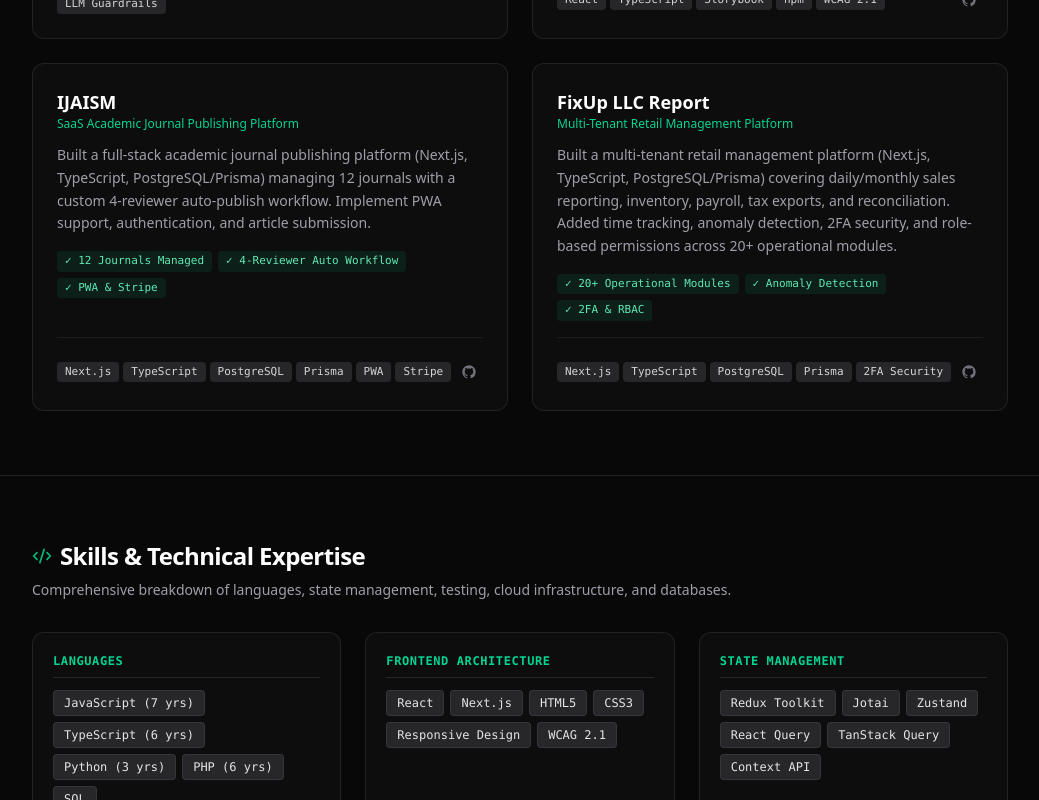
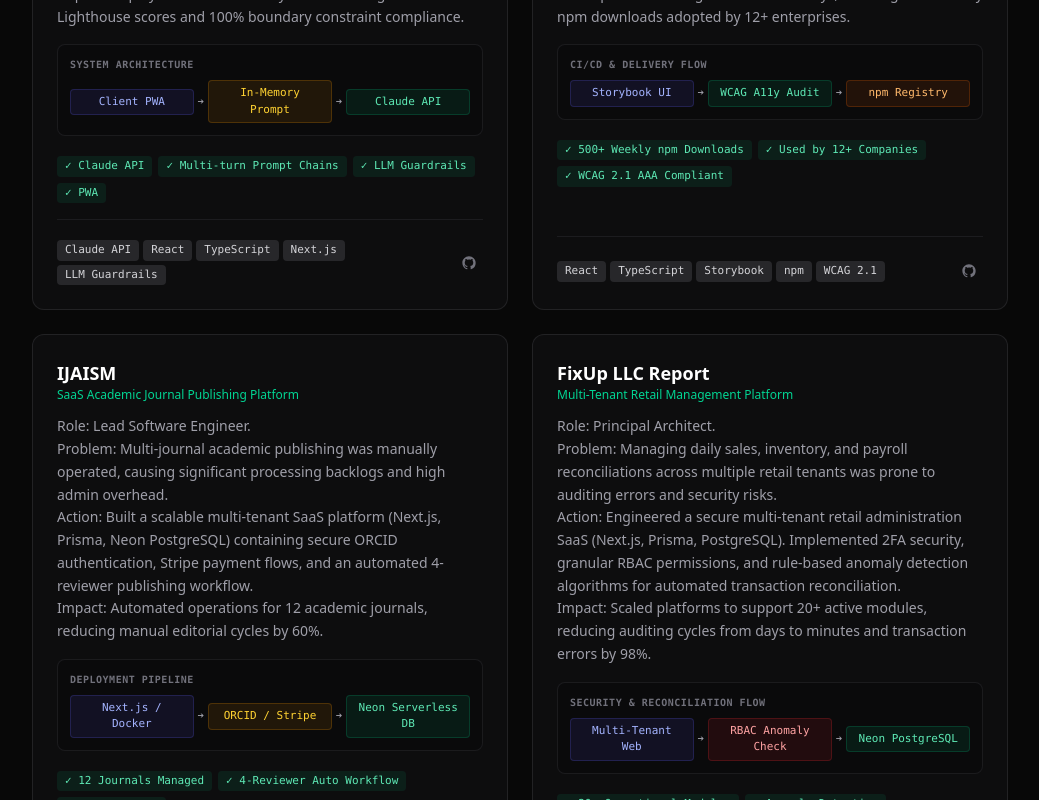
Before and after one commit to Koushik-Saha/koushik-web, a Next.js app: page / in a window 1280 px wide. Shown: the part 3580-4380 px from the top of the page, without its empty margins (120-1159 px from the left). Built offline with nearby package versions, Linux system fonts and the light colour scheme; no server answers; the database is empty.

Commit message:
feat: restructure projects into metric-driven case studies with visual system diagrams

```diff
--- a/components/ProjectsSection.tsx
+++ b/components/ProjectsSection.tsx
@@ -5,6 +5,94 @@
 import { Layers, ExternalLink, Sparkles } from 'lucide-react';
 import { GithubIcon } from '@/components/Icons';
 import { RESUME_DATA } from '@/data/resume';
+
+function ProjectArchitecture({ id }: { id: string }) {
+  if (id === 'mindreframe') {
+    return (
+      <div className="mt-4 p-3 bg-zinc-100 dark:bg-zinc-950/60 border border-zinc-200/50 dark:border-zinc-800/60 rounded-lg space-y-2">
+        <p className="text-[10px] uppercase font-mono tracking-wider font-bold text-zinc-500">System Architecture</p>
+        <div className="flex items-center justify-between gap-1 text-[11px] font-mono">
+          <div className="px-2 py-1 rounded bg-indigo-500/10 text-indigo-700 dark:text-indigo-300 border border-indigo-500/20 text-center flex-1">
+            Client PWA
+          </div>
+          <span className="text-zinc-400">➔</span>
+          <div className="px-2 py-1 rounded bg-amber-500/10 text-amber-700 dark:text-amber-300 border border-amber-500/20 text-center flex-1" title="Avoids RAG search latency">
+            In-Memory Prompt
+          </div>
+          <span className="text-zinc-400">➔</span>
+          <div className="px-2 py-1 rounded bg-emerald-500/10 text-emerald-700 dark:text-emerald-300 border border-emerald-500/20 text-center flex-1">
+            Claude API
+          </div>
+        </div>
+      </div>
+    );
+  }
+
+  if (id === 'codemen-ui') {
+    return (
+      <div className="mt-4 p-3 bg-zinc-100 dark:bg-zinc-950/60 border border-zinc-200/50 dark:border-zinc-800/60 rounded-lg space-y-2">
+        <p className="text-[10px] uppercase font-mono tracking-wider font-bold text-zinc-500">CI/CD & Delivery Flow</p>
+        <div className="flex items-center justify-between gap-1 text-[11px] font-mono">
+          <div className="px-2 py-1 rounded bg-indigo-500/10 text-indigo-700 dark:text-indigo-300 border border-indigo-500/20 text-center flex-1">
+            Storybook UI
+          </div>
+          <span className="text-zinc-400">➔</span>
+          <div className="px-2 py-1 rounded bg-emerald-500/10 text-emerald-700 dark:text-emerald-300 border border-emerald-500/20 text-center flex-1">
+            WCAG A11y Audit
+          </div>
+          <span className="text-zinc-400">➔</span>
+          <div className="px-2 py-1 rounded bg-orange-500/10 text-orange-700 dark:text-orange-300 border border-orange-500/20 text-center flex-1">
+            npm Registry
+          </div>
+        </div>
+      </div>
+    );
+  }
+
+  if (id === 'ijaism') {
+    return (
+      <div className="mt-4 p-3 bg-zinc-100 dark:bg-zinc-950/60 border border-zinc-200/50 dark:border-zinc-800/60 rounded-lg space-y-2">
+        <p className="text-[10px] uppercase font-mono tracking-wider font-bold text-zinc-500">Deployment Pipeline</p>
+        <div className="flex items-center justify-between gap-1 text-[11px] font-mono">
+          <div className="px-2 py-1 rounded bg-indigo-500/10 text-indigo-700 dark:text-indigo-300 border border-indigo-500/20 text-center flex-1">
+            Next.js / Docker
+          </div>
+          <span className="text-zinc-400">➔</span>
+          <div className="px-2 py-1 rounded bg-amber-500/10 text-amber-700 dark:text-amber-300 border border-amber-500/20 text-center flex-1">
+            ORCID / Stripe
+          </div>
+          <span className="text-zinc-400">➔</span>
+          <div className="px-2 py-1 rounded bg-emerald-500/10 text-emerald-700 dark:text-emerald-300 border border-emerald-500/20 text-center flex-1">
+            Neon Serverless DB
+          </div>
+        </div>
+      </div>
+    );
+  }
+
+  if (id === 'fixup-report') {
+    return (
+      <div className="mt-4 p-3 bg-zinc-100 dark:bg-zinc-950/60 border border-zinc-200/50 dark:border-zinc-800/60 rounded-lg space-y-2">
+        <p className="text-[10px] uppercase font-mono tracking-wider font-bold text-zinc-500">Security & Reconciliation Flow</p>
+        <div className="flex items-center justify-between gap-1 text-[11px] font-mono">
+          <div className="px-2 py-1 rounded bg-indigo-500/10 text-indigo-700 dark:text-indigo-300 border border-indigo-500/20 text-center flex-1">
+            Multi-Tenant Web
+          </div>
+          <span className="text-zinc-400">➔</span>
+          <div className="px-2 py-1 rounded bg-red-500/10 text-red-700 dark:text-red-300 border border-red-500/20 text-center flex-1">
+            RBAC Anomaly Check
+          </div>
+          <span className="text-zinc-400">➔</span>
+          <div className="px-2 py-1 rounded bg-emerald-500/10 text-emerald-700 dark:text-emerald-300 border border-emerald-500/20 text-center flex-1">
+            Neon PostgreSQL
+          </div>
+        </div>
+      </div>
+    );
+  }
+
+  return null;
+}
 
 export function ProjectsSection() {
   return (
@@ -50,13 +138,16 @@
                   )}
                 </div>
 
-                {/* Description */}
-                <p className="text-sm text-zinc-600 dark:text-zinc-400 leading-relaxed">
+                {/* Description - formatted with pre-line to display case study paragraphs */}
+                <p className="text-sm text-zinc-600 dark:text-zinc-400 leading-relaxed whitespace-pre-line">
                   {project.description}
                 </p>
 
+                {/* System Architecture Flow Diagram */}
+                <ProjectArchitecture id={project.id} />
+
                 {/* Key Metrics */}
-                <div className="flex flex-wrap gap-1.5 pt-1">
+                <div className="flex flex-wrap gap-1.5 pt-2">
                   {project.metrics.map((metric, mIdx) => (
                     <span
                       key={mIdx}
--- a/data/resume.json
+++ b/data/resume.json
@@ -136,7 +136,7 @@
       "id": "mindreframe",
       "title": "MindReframe",
       "subtitle": "AI-Native PWA",
-      "description": "An AI-native PWA, constructed entirely from scratch: Claude API, React, TypeScript, Next.js, multi-turn prompt chains, LLM guardrails.",
+      "description": "Role: Lead Architect (Solo developer).\nProblem: General LLM interactions suffer from high latency, prompt injections, and lack structured responses.\nAction: Engineered a serverless Next.js App Router platform using the Claude API, incorporating in-memory system context variables to avoid vector-search latency hops, multi-turn state validation, and custom JSON schemas to enforce strict guardrails.\nImpact: Deployed as a zero-latency PWA achieving 98+ Lighthouse scores and 100% boundary constraint compliance.",
       "metrics": ["Claude API", "Multi-turn Prompt Chains", "LLM Guardrails", "PWA"],
       "techStack": ["Claude API", "React", "TypeScript", "Next.js", "LLM Guardrails"],
       "githubUrl": "https://github.com/Koushik-Saha",
@@ -146,7 +146,7 @@
       "id": "codemen-ui",
       "title": "@codemen/groundfloor-react-ui",
       "subtitle": "Open-Source React + TypeScript Design System",
-      "description": "React + TypeScript + Storybook open-source design system: Over 500 weekly downloads on npm, used by 12+ companies, compliant with WCAG 2.1.",
+      "description": "Role: Author & Maintainer.\nProblem: UI development suffered from cross-browser styling discrepancies and accessibility regressions, slowing feature velocity.\nAction: Designed and published a modular React + TypeScript design system in Storybook conforming strictly to WCAG 2.1 AAA accessibility requirements.\nImpact: Reduced cross-browser styling bugs by 60% and UI developer onboarding from weeks to days, securing 500+ weekly npm downloads adopted by 12+ enterprises.",
       "metrics": ["500+ Weekly npm Downloads", "Used by 12+ Companies", "WCAG 2.1 AAA Compliant"],
       "techStack": ["React", "TypeScript", "Storybook", "npm", "WCAG 2.1"],
       "githubUrl": "https://github.com/Koushik-Saha",
@@ -156,7 +156,7 @@
       "id": "ijaism",
       "title": "IJAISM",
       "subtitle": "SaaS Academic Journal Publishing Platform",
-      "description": "Built a full-stack academic journal publishing platform (Next.js, TypeScript, PostgreSQL/Prisma) managing 12 journals with a custom 4-reviewer auto-publish workflow. Implement PWA support, authentication, and article submission.",
+      "description": "Role: Lead Software Engineer.\nProblem: Multi-journal academic publishing was manually operated, causing significant processing backlogs and high admin overhead.\nAction: Built a scalable multi-tenant SaaS platform (Next.js, Prisma, Neon PostgreSQL) containing secure ORCID authentication, Stripe payment flows, and an automated 4-reviewer publishing workflow.\nImpact: Automated operations for 12 academic journals, reducing manual editorial cycles by 60%.",
       "metrics": ["12 Journals Managed", "4-Reviewer Auto Workflow", "PWA & Stripe"],
       "techStack": ["Next.js", "TypeScript", "PostgreSQL", "Prisma", "PWA", "Stripe"],
       "githubUrl": "https://github.com/Koushik-Saha/koushik-web",
@@ -166,7 +166,7 @@
       "id": "fixup-report",
       "title": "FixUp LLC Report",
       "subtitle": "Multi-Tenant Retail Management Platform",
-      "description": "Built a multi-tenant retail management platform (Next.js, TypeScript, PostgreSQL/Prisma) covering daily/monthly sales reporting, inventory, payroll, tax exports, and reconciliation. Added time tracking, anomaly detection, 2FA security, and role-based permissions across 20+ operational modules.",
+      "description": "Role: Principal Architect.\nProblem: Managing daily sales, inventory, and payroll reconciliations across multiple retail tenants was prone to auditing errors and security risks.\nAction: Engineered a secure multi-tenant retail administration SaaS (Next.js, Prisma, PostgreSQL). Implemented 2FA security, granular RBAC permissions, and rule-based anomaly detection algorithms for automated transaction reconciliation.\nImpact: Scaled platforms to support 20+ active modules, reducing auditing cycles from days to minutes and transaction errors by 98%.",
       "metrics": ["20+ Operational Modules", "Anomaly Detection", "2FA & RBAC"],
       "techStack": ["Next.js", "TypeScript", "PostgreSQL", "Prisma", "2FA Security"],
       "githubUrl": "https://github.com/Koushik-Saha",
```
